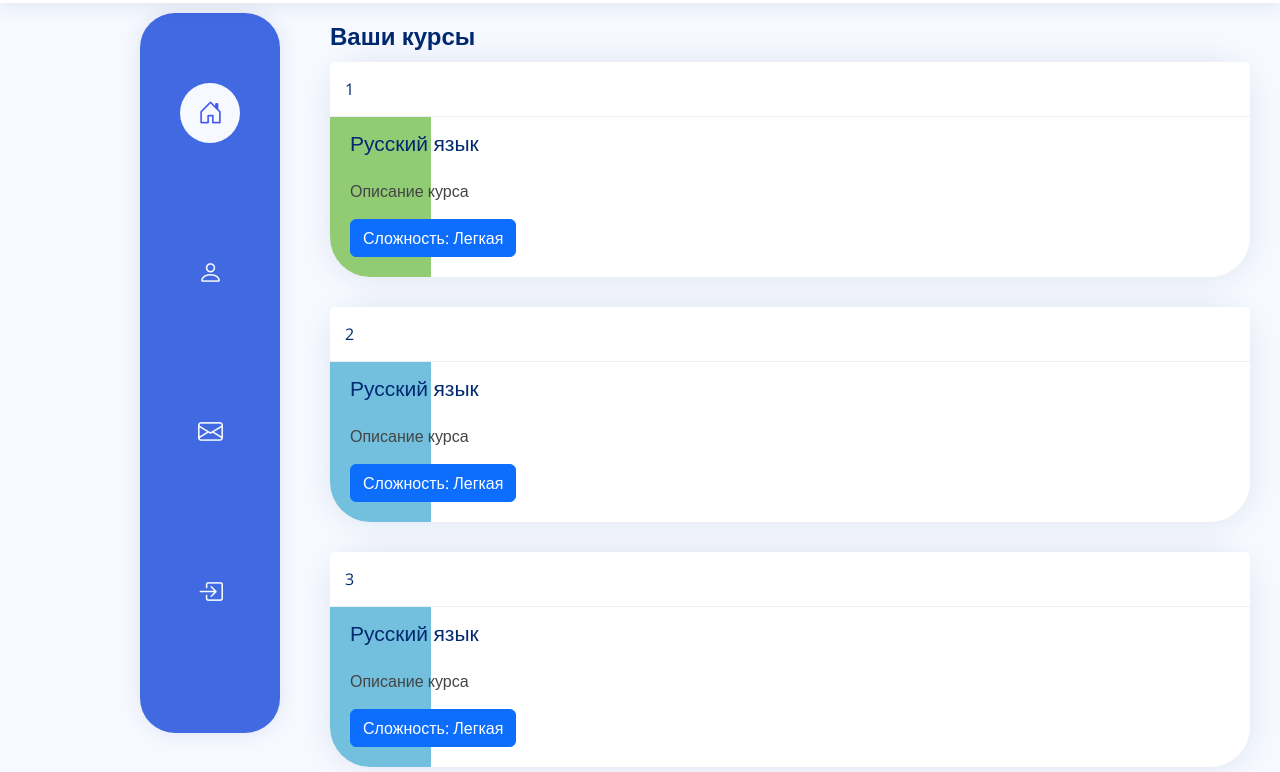
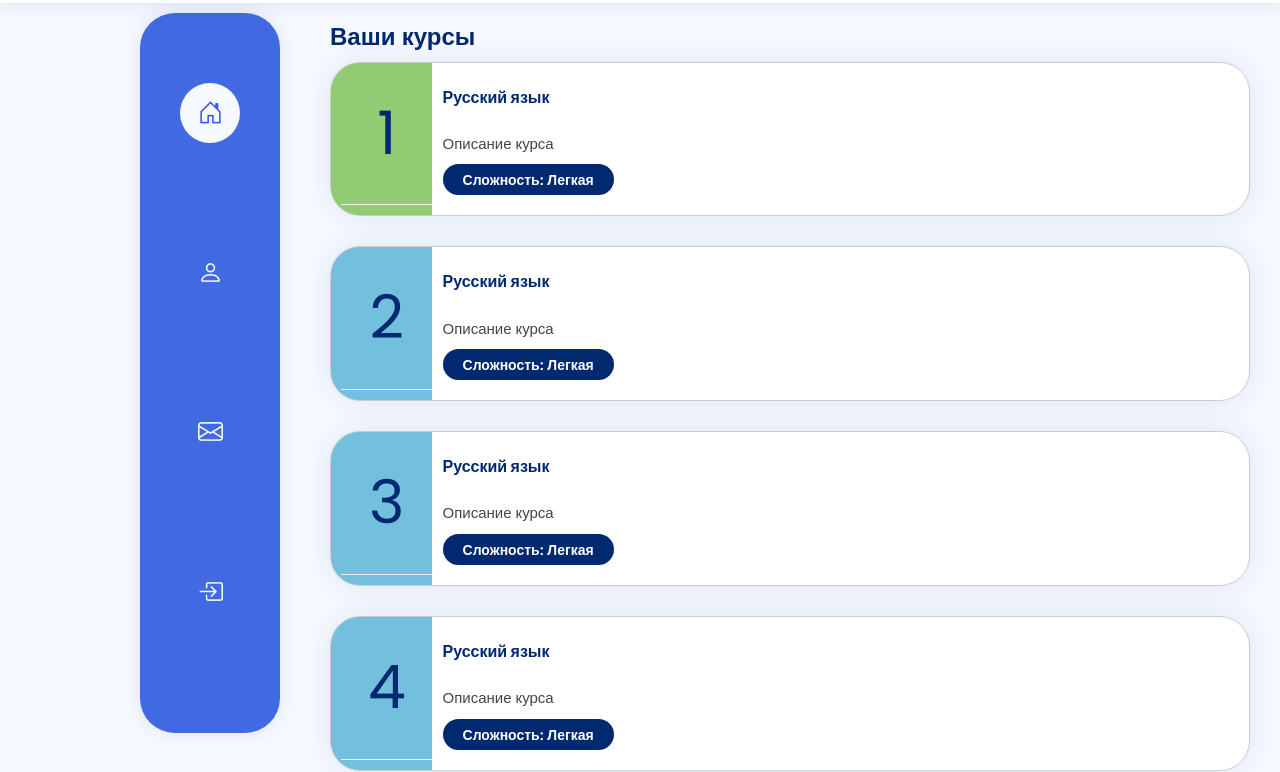
Before and after one commit to leanw1tme/bestlearns, a plain HTML site: page tables-lesson-rus.html in a window 1280 px wide. Shown: the part 57-829 px from the top of the page. Drawn offline with nearby package versions, Linux system fonts and the light colour scheme.

Commit message:
Update style.css

```diff
--- a/assets/css/style.css
+++ b/assets/css/style.css
@@ -77,7 +77,7 @@ h6 {
   right: 15px;
   bottom: 15px;
   z-index: 99999;
-  background: #4154f1;
+  background: #5470C6;
   width: 40px;
   height: 40px;
   border-radius: 4px;
@@ -259,7 +259,7 @@ h6 {
 .card {
   margin-bottom: 30px;
   border: none;
-  border-radius: 40px;
+  border-radius: 30px;
   box-shadow: 0px 0 30px rgba(1, 41, 112, 0.1);
 }
 
@@ -1266,3 +1266,50 @@ border-radius: 30px;
   font-size: 13px;
   color: #012970;
 }
+
+/*--------------------------------------------------------------
+# Card-lit
+--------------------------------------------------------------*/
+.card {
+  display: flex;
+  flex-direction: row;
+  border: 1px solid #ccc;
+  border-radius: 30px;
+  padding: 10px;
+}
+
+.card-header {
+  font-family: "Poppins", sans-serif;
+  flex: 0.1;
+  font-size: 60px;
+  text-align: center;
+  background: rgba(0, 0, 0, 0);
+}
+
+.card-body {
+  padding: 10px;
+}
+
+.card-title {
+  font-size: 16px;
+  font-weight: bold;
+  margin-bottom: 10px;
+}
+
+.card-text {
+  font-size: 15px;
+  margin-bottom: 10px;
+}
+
+.btn {
+  display: inline-block;
+  font-size: 14px;
+  font-weight: bold;
+  color: #fff;
+  background-color: #012970;
+  border: none;
+  border-radius: 100px;
+  padding: 5px 20px;
+  text-decoration: none;
+  cursor: pointer;
+}
```
